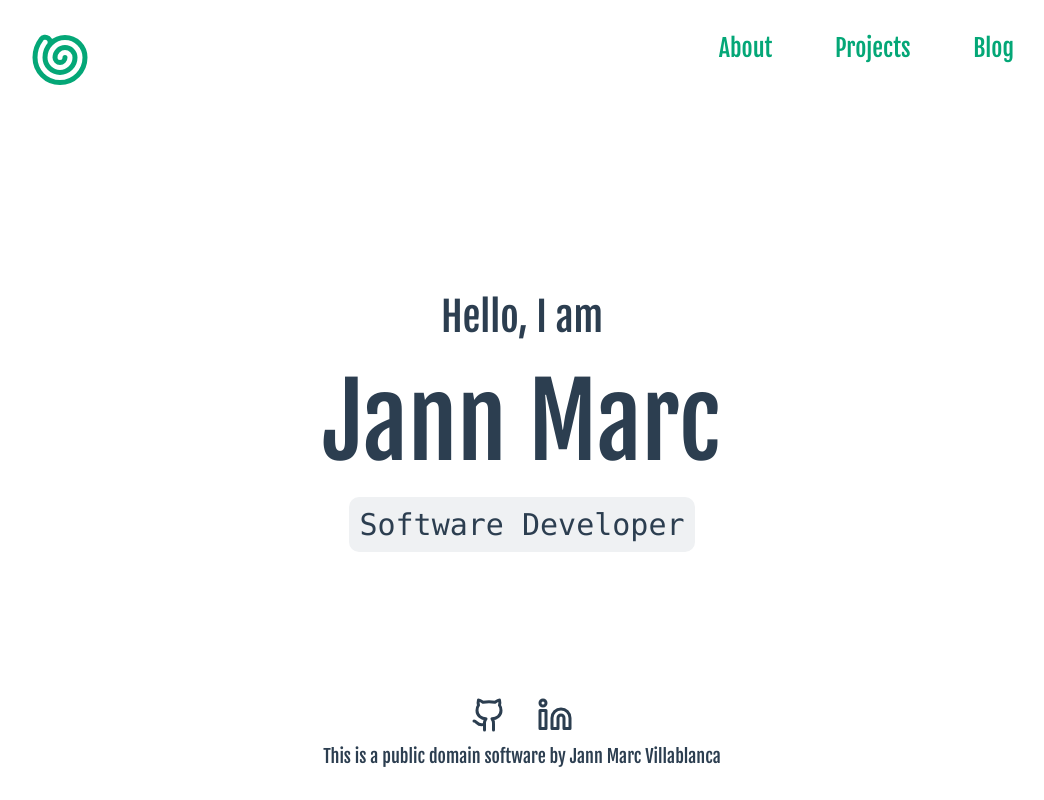
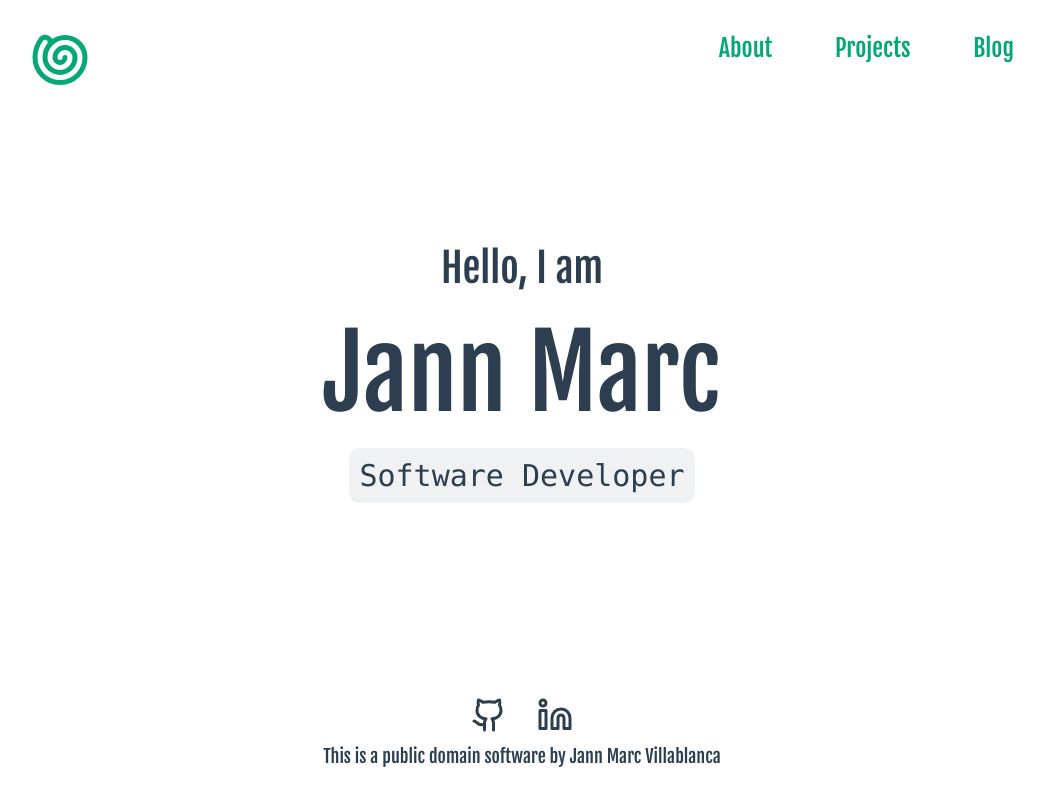
Before and after one commit to jfvillablanca/portfolio, a Vue app: page / in a window 1280 px wide. Shown: the whole page, without its empty margins (118-1162 px from the left). Built offline with nearby package versions, Linux system fonts and the light colour scheme.

Commit message:
fix: decrease margin-top for .container

```diff
--- a/src/views/HomeView.vue
+++ b/src/views/HomeView.vue
@@ -42,7 +42,7 @@
 
 @media (min-width: 768px) {
     .container {
-        margin-top: 20%;
+        margin-top: 15%;
         h1 {
             font-size: 10rem;
         }
```
